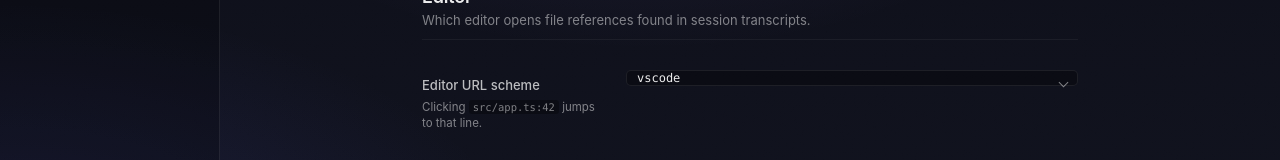
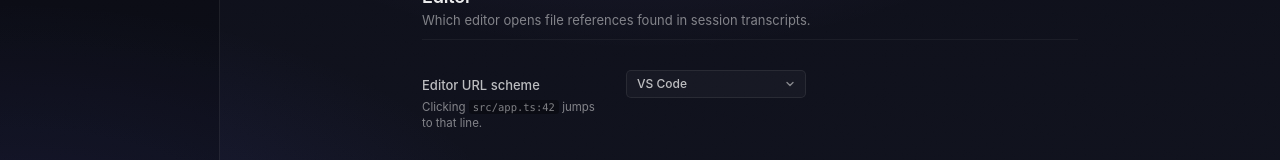
Before and after one commit to KinomotoMio/obelisk, a Vue app in the folder app/: page /#/settings in a window 1280 px wide. Shown: the part 510-670 px from the top of the page. Built offline with nearby package versions, Linux system fonts and the light colour scheme.

Commit message:
fix(app): use the project menu pattern for editor picker (#30)
Replace the input-like native select with the same compact button and floating menu vocabulary used by existing source filters.

```diff
--- a/app/src/renderer/src/views/Settings.vue
+++ b/app/src/renderer/src/views/Settings.vue
@@ -1,5 +1,5 @@
 <script setup>
-import { ref, onMounted, nextTick } from 'vue';
+import { ref, onMounted, onBeforeUnmount, nextTick } from 'vue';
 
 defineOptions({ name: 'Settings' });
 
@@ -8,13 +8,28 @@ const dbPath = ref('');
 const recapPath = ref('');
 const autoRefresh = ref(true);
 const editorScheme = ref('vscode');
-const editorSchemes = ['vscode', 'vscode-insiders', 'cursor', 'windsurf', 'zed'];
+const editorSchemes = [
+  { id: 'vscode', label: 'VS Code' },
+  { id: 'vscode-insiders', label: 'VS Code Insiders' },
+  { id: 'cursor', label: 'Cursor' },
+  { id: 'windsurf', label: 'Windsurf' },
+  { id: 'zed', label: 'Zed' },
+];
+const editorPicker = ref(null);
+const editorMenuOpen = ref(false);
 const memoryCount = ref(0);
 const rebuilding = ref(false);
 const version = ref('');
 
 onMounted(async () => {
+  document.addEventListener('pointerdown', closeEditorMenuOutside);
+  document.addEventListener('keydown', closeEditorMenuOnEscape);
   await loadSettings();
+});
+
+onBeforeUnmount(() => {
+  document.removeEventListener('pointerdown', closeEditorMenuOutside);
+  document.removeEventListener('keydown', closeEditorMenuOnEscape);
 });
 
 async function loadSettings() {
@@ -32,6 +47,23 @@ async function loadSettings() {
 async function saveEditorScheme(value) {
   editorScheme.value = value;
   await saveSetting('editorScheme', value);
+}
+
+function editorLabel(value = editorScheme.value) {
+  return editorSchemes.find(editor => editor.id === value)?.label || 'VS Code';
+}
+
+function closeEditorMenuOutside(event) {
+  if (!editorPicker.value?.contains(event.target)) editorMenuOpen.value = false;
+}
+
+function closeEditorMenuOnEscape(event) {
+  if (event.key === 'Escape') editorMenuOpen.value = false;
+}
+
+async function chooseEditor(value) {
+  editorMenuOpen.value = false;
+  await saveEditorScheme(value);
 }
 
 async function browseSourcePath(source) {
@@ -188,10 +220,46 @@ function fmtRelative(iso) {
             <div class="form-label">Editor URL scheme</div>
             <div class="form-label-hint">Clicking <code>src/app.ts:42</code> jumps to that line.</div>
           </div>
-          <div class="form-control select-control">
-            <select class="path-field select-field" :value="editorScheme" @change="saveEditorScheme($event.target.value)">
-              <option v-for="opt in editorSchemes" :key="opt" :value="opt">{{ opt }}</option>
-            </select>
+          <div class="form-control">
+            <div ref="editorPicker" class="editor-picker">
+              <button
+                type="button"
+                class="editor-picker-trigger"
+                :class="{ open: editorMenuOpen }"
+                aria-haspopup="listbox"
+                :aria-expanded="String(editorMenuOpen)"
+                aria-controls="editor-picker-menu"
+                @click="editorMenuOpen = !editorMenuOpen"
+              >
+                <span>{{ editorLabel() }}</span>
+                <svg viewBox="0 0 12 12" fill="none" stroke="currentColor" stroke-width="1.4" stroke-linecap="round" stroke-linejoin="round" aria-hidden="true">
+                  <path d="M3 4.5 6 7.5 9 4.5"/>
+                </svg>
+              </button>
+              <div
+                id="editor-picker-menu"
+                class="editor-picker-menu"
+                :class="{ show: editorMenuOpen }"
+                role="listbox"
+                aria-label="Editor URL scheme"
+              >
+                <button
+                  v-for="editor in editorSchemes"
+                  :key="editor.id"
+                  type="button"
+                  class="editor-picker-option"
+                  :class="{ selected: editor.id === editorScheme }"
+                  role="option"
+                  :aria-selected="String(editor.id === editorScheme)"
+                  @click="chooseEditor(editor.id)"
+                >
+                  <span>{{ editor.label }}</span>
+                  <svg viewBox="0 0 12 12" fill="none" stroke="currentColor" stroke-width="1.7" stroke-linecap="round" stroke-linejoin="round" aria-hidden="true">
+                    <path d="M2.5 6 5 8.5 9.5 3.5"/>
+                  </svg>
+                </button>
+              </div>
+            </div>
           </div>
         </div>
       </section>
@@ -340,19 +408,42 @@ function fmtRelative(iso) {
 .path-field:focus { outline: 0; border-color: var(--accent); background: rgba(0,0,0,0.4); box-shadow: 0 0 0 2px rgba(167,139,250,0.12); }
 .path-field.error { border-color: rgba(248,113,113,0.4); }
 .path-field.error:focus { border-color: #f87171; box-shadow: 0 0 0 2px rgba(248,113,113,0.12); }
-.select-control { position: relative; }
-.select-control::after {
-  content: ''; position: absolute; right: 11px; top: 9px;
-  width: 6px; height: 6px; pointer-events: none;
-  border-right: 1px solid var(--muted); border-bottom: 1px solid var(--muted);
-  transform: rotate(45deg);
+.editor-picker { position: relative; width: 180px; }
+.editor-picker-trigger {
+  width: 100%; height: 28px; padding: 0 9px 0 10px;
+  display: flex; align-items: center; justify-content: space-between; gap: 12px;
+  border: 1px solid var(--hairline-strong); border-radius: 5px;
+  background: var(--surface); color: var(--fg-2);
+  font-size: 12px; font-weight: 500; text-align: left;
+  transition: background 0.12s, color 0.12s, border-color 0.12s, box-shadow 0.12s;
 }
-.select-field {
-  width: 100%; padding-right: 30px; cursor: pointer;
-  appearance: none; -webkit-appearance: none;
+.editor-picker-trigger:hover,
+.editor-picker-trigger.open { background: var(--surface-strong); color: var(--fg); border-color: var(--hairline-vivid); }
+.editor-picker-trigger:focus-visible {
+  outline: 0; border-color: var(--accent); box-shadow: 0 0 0 2px rgba(167,139,250,0.12);
 }
-.select-field:hover { border-color: var(--hairline-vivid); }
-.select-field option { background: var(--surface-strong); color: var(--fg); }
+.editor-picker-trigger svg { width: 12px; height: 12px; color: var(--muted); flex-shrink: 0; transition: transform 0.15s; }
+.editor-picker-trigger.open svg { transform: rotate(180deg); color: var(--fg-2); }
+.editor-picker-menu {
+  position: absolute; top: calc(100% + 6px); left: 0; z-index: 100;
+  width: 100%; padding: 4px;
+  background: rgba(20,22,38,0.98); border: 1px solid var(--hairline-strong); border-radius: 7px;
+  box-shadow: 0 12px 32px rgba(0,0,0,0.55), inset 0 1px 0 rgba(255,255,255,0.04);
+  opacity: 0; transform: translateY(-4px); pointer-events: none;
+  transition: opacity 0.15s, transform 0.15s;
+}
+.editor-picker-menu.show { opacity: 1; transform: translateY(0); pointer-events: auto; }
+.editor-picker-option {
+  width: 100%; height: 29px; padding: 0 8px;
+  display: flex; align-items: center; justify-content: space-between; gap: 10px;
+  border-radius: 4px; color: var(--muted); font-size: 12px; text-align: left;
+  transition: background 0.08s, color 0.08s;
+}
+.editor-picker-option:hover,
+.editor-picker-option:focus-visible { outline: 0; background: rgba(255,255,255,0.04); color: var(--fg); }
+.editor-picker-option.selected { color: var(--fg-2); }
+.editor-picker-option svg { width: 12px; height: 12px; color: var(--accent-2); opacity: 0; }
+.editor-picker-option.selected svg { opacity: 1; }
 .tz-field { max-width: 240px; }
 
 .btn {
```
Also changed, not shown: app/tests/electron-file-references.mjs (+49 -7 lines), 1 other file (tests, documents, lock files or other folders).
